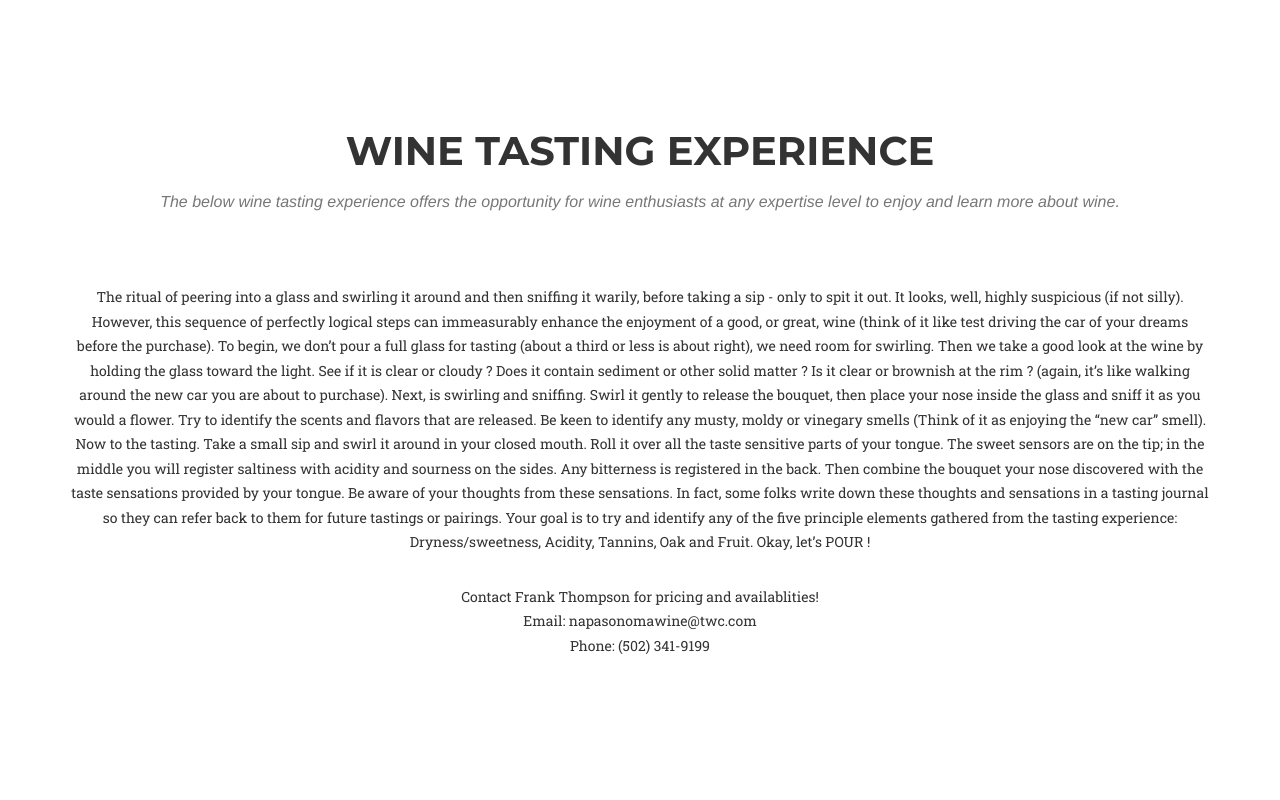
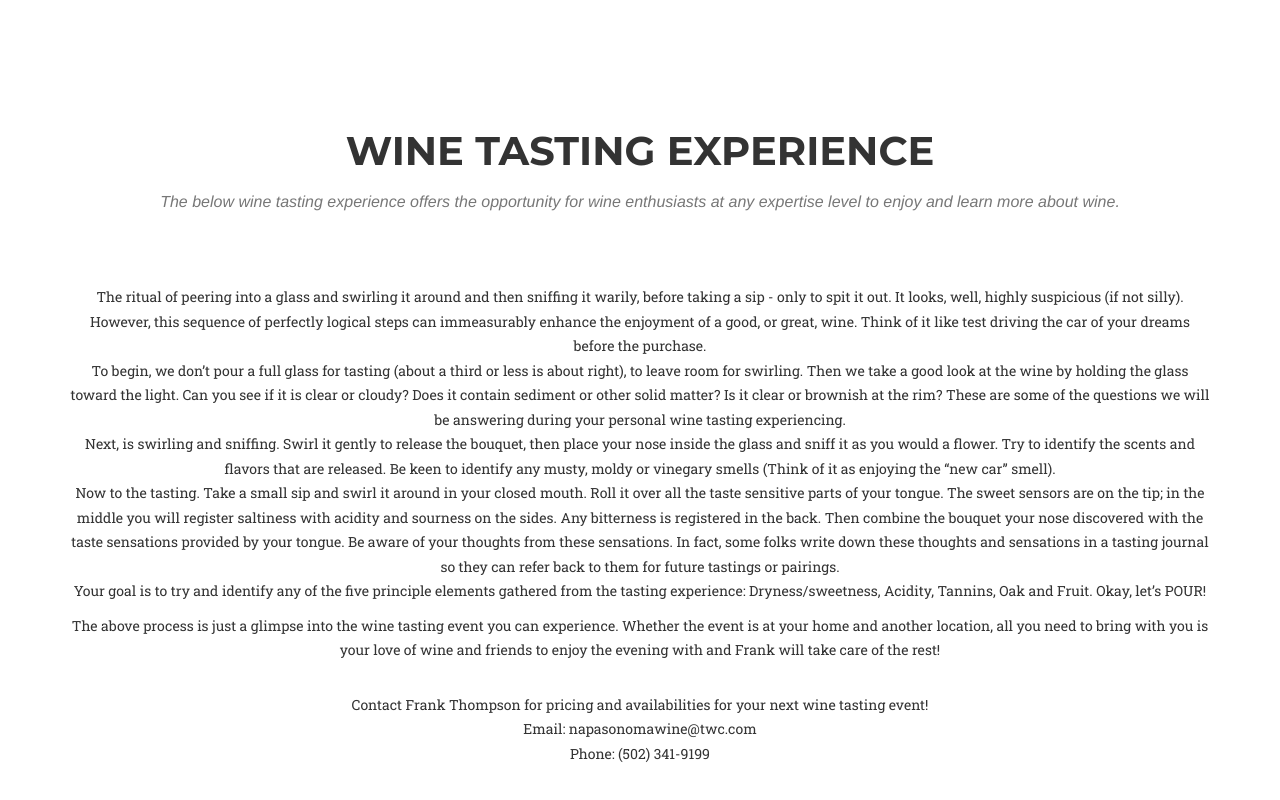
Before and after one commit to napasonomawine/napasonomawine.github.io, a website: page tasting.html in a window 1280 px wide. Shown: the part 714-1514 px from the top of the page. Drawn offline with nearby package versions, Linux system fonts and the light colour scheme; a web font is replaced by a local one.

Commit message:
text updates

```diff
--- a/tasting.html
+++ b/tasting.html
@@ -166,14 +166,16 @@
                 <div class="col-lg-12 text-center">
                     <h2 class="section-heading">Wine Tasting Experience</h2>
                     <h3 class="section-subheading text-muted">The below wine tasting experience offers the opportunity for wine enthusiasts at any expertise level to enjoy and learn more about wine.</h3>
-                    <p>The ritual of peering into a glass and swirling it around and then sniffing it warily, before taking a sip - only to spit it out. It looks, well, highly suspicious (if not silly). However, this sequence of perfectly logical steps can immeasurably enhance the enjoyment of a good, or great, wine (think of it like test driving the car of your dreams before the purchase).
-To begin, we don’t pour a full glass for tasting (about a third or less is about right), we need room for swirling. Then we take a good look at the wine by holding the glass toward the light. See if it is clear or cloudy ? Does it contain sediment or other solid matter ?  Is it clear or brownish at the rim ? (again, it’s like walking around the new car you are about to purchase).
-Next, is swirling and sniffing. Swirl it gently to release the bouquet, then place your nose inside the glass and sniff it as you would a flower. Try to identify the scents and flavors that are released. Be keen to identify any musty, moldy or vinegary smells (Think of it as enjoying the “new car” smell).
+                    <p>The ritual of peering into a glass and swirling it around and then sniffing it warily, before taking a sip - only to spit it out. It looks, well, highly suspicious (if not silly). However, this sequence of perfectly logical steps can immeasurably enhance the enjoyment of a good, or great, wine. Think of it like test driving the car of your dreams before the purchase.<br>
+To begin, we don’t pour a full glass for tasting (about a third or less is about right), to leave room for swirling. Then we take a good look at the wine by holding the glass toward the light. Can you see if it is clear or cloudy? Does it contain sediment or other solid matter? Is it clear or brownish at the rim? These are some of the questions we will be answering during your personal wine tasting experiencing.<br>
+Next, is swirling and sniffing. Swirl it gently to release the bouquet, then place your nose inside the glass and sniff it as you would a flower. Try to identify the scents and flavors that are released. Be keen to identify any musty, moldy or vinegary smells (Think of it as enjoying the “new car” smell).<br>
 Now to the tasting. Take a small sip and swirl it around in your closed mouth. Roll it over all the taste sensitive parts of your tongue. The sweet sensors are on the tip; in the middle you will register saltiness with acidity and sourness on the sides. Any bitterness is registered in the back.  Then combine the bouquet your nose discovered with the taste sensations provided by your tongue.
-Be aware of your thoughts from these sensations. In fact, some folks write down these thoughts and sensations in a tasting journal so they can refer back to them for future tastings or pairings.
-Your goal is to try and identify any of the five principle elements gathered from the tasting experience: Dryness/sweetness, Acidity, Tannins, Oak and Fruit.  Okay, let’s POUR !</p><br>
+Be aware of your thoughts from these sensations. In fact, some folks write down these thoughts and sensations in a tasting journal so they can refer back to them for future tastings or pairings.<br>
+Your goal is to try and identify any of the five principle elements gathered from the tasting experience: Dryness/sweetness, Acidity, Tannins, Oak and Fruit. Okay, let’s POUR!</p>
 
-<p>Contact Frank Thompson for pricing and availablities!<br>Email: napasonomawine@twc.com<br>Phone: (502) 341-9199</p>
+<p>The above process is just a glimpse into the wine tasting event you can experience. Whether the event is at your home and another location, all you need to bring with you is your love of wine and friends to enjoy the evening with and Frank will take care of the rest!</p><br>
+
+<p>Contact Frank Thompson for pricing and availabilities for your next wine tasting event!<br>Email: napasonomawine@twc.com<br>Phone: (502) 341-9199</p>
                 </div>
             </div>
             <!--<div class="row text-center">
```
Also changed, not shown: dinner.html (+5 -3 lines), index.html (+2 -2 lines), tour.html (+4 -2 lines).
